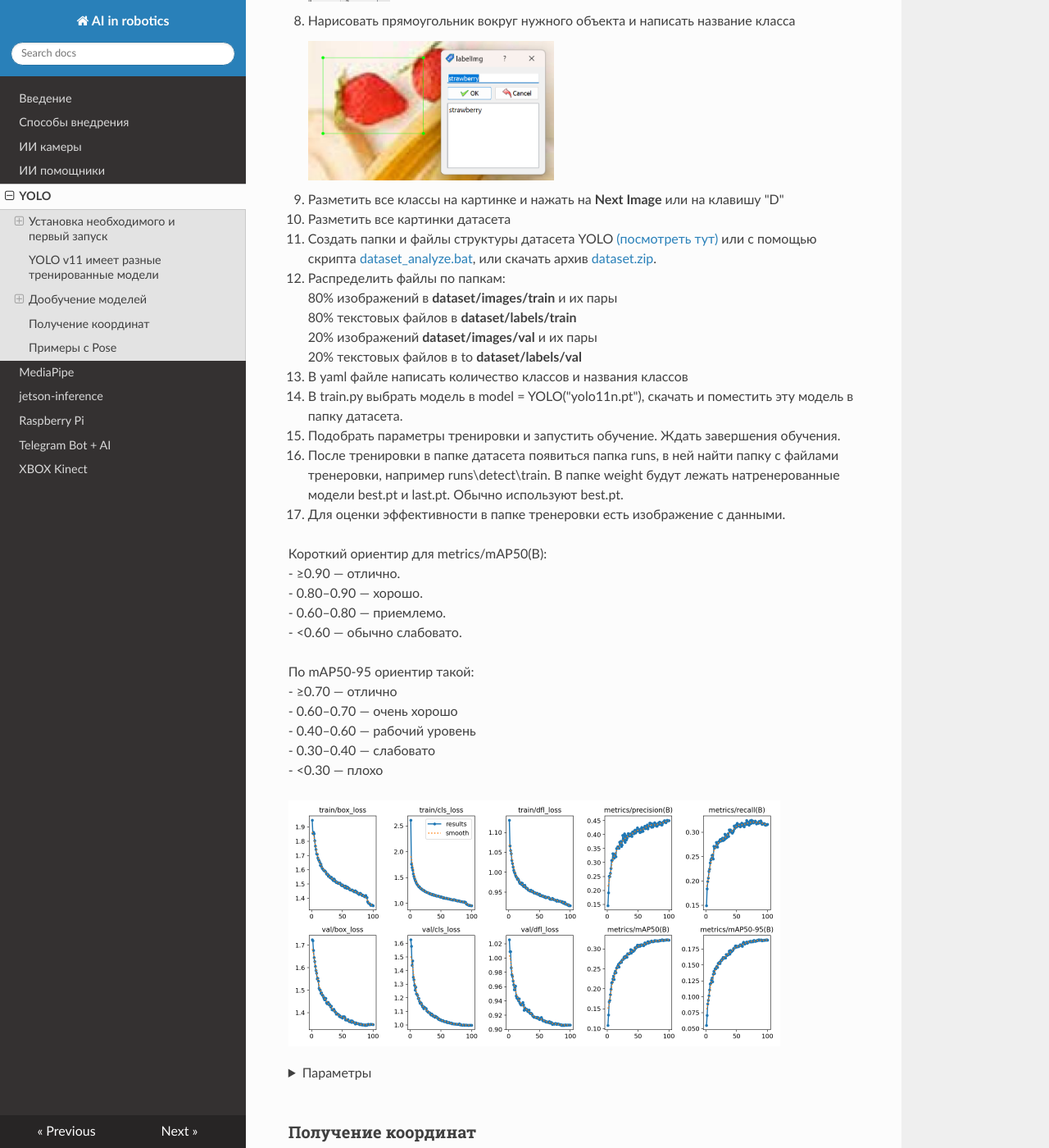
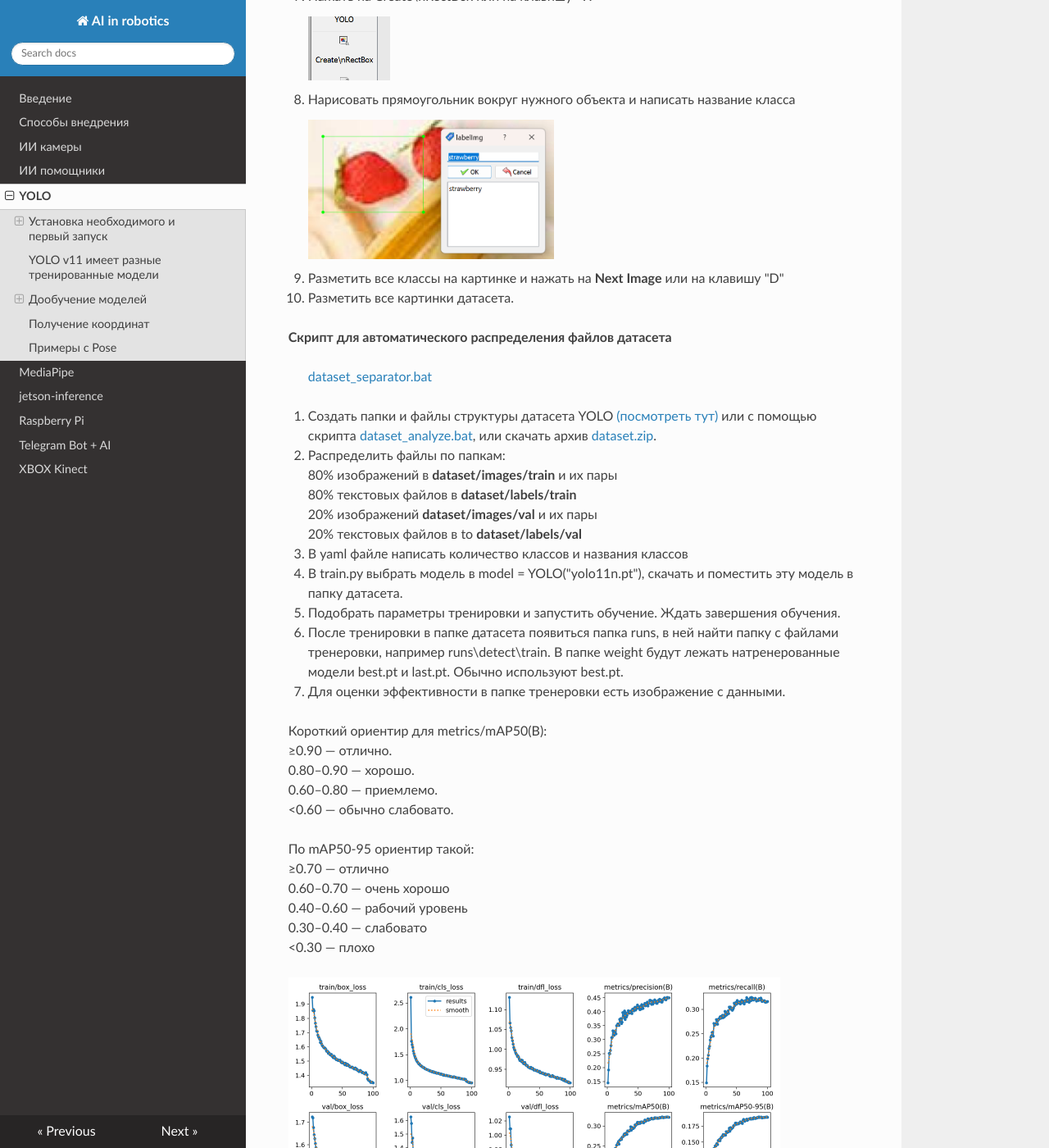
Before and after one commit to aztechell/AI-in-robotics, an MkDocs documentation site: the page built from docs/yolo.md, in a window 1280 px wide and 1400 px high, scrolled down 5765 px. Shown: the whole window at 82% size. Built offline with MkDocs 1.6.1, drawn with Linux system fonts in a browser that asks for light colours; nearby versions of some CDN libraries; some of the changed text lies outside the part shown.

Commit message:
adding info

```diff
--- a/docs/yolo.md
+++ b/docs/yolo.md
@@ -278,6 +278,9 @@
 80% изображений идут в папку train, 20% в val.
 Либо же 70% - train, 20% - val, 10% - test.
 
+Скрипт для автоматического распределения файлов датасета
+> [dataset_separator.bat](files/dataset_separator.bat)
+
 Скрипт для подсчёта файлов датасета:
 
 > [dataset_analyze.bat](files/dataset_analyze.bat)
@@ -312,7 +315,11 @@
 8. Нарисовать прямоугольник вокруг нужного объекта и написать название класса
 <img src="../img/img_25.png" alt="desc" width="300">
 9. Разметить все классы на картинке и нажать на **Next Image** или на клавишу "D"
-10. Разметить все картинки датасета
+10. Разметить все картинки датасета.
+
+**Скрипт для автоматического распределения файлов датасета**
+> [dataset_separator.bat](files/dataset_separator.bat)
+
 11. Создать папки и файлы структуры датасета YOLO [(посмотреть тут)](yolo.md#датасет) или с помощью скрипта [dataset_analyze.bat](files/dataset_analyze.bat), или скачать архив [dataset.zip](files/dataset.zip).
 12. Распределить файлы по папкам:
 80% изображений в **dataset/images/train** и их пары
@@ -326,17 +333,17 @@
 17. Для оценки эффективности в папке тренеровки есть изображение с данными.
 
 Короткий ориентир для metrics/mAP50(B):
-- ≥0.90 — отлично.
-- 0.80–0.90 — хорошо.
-- 0.60–0.80 — приемлемо.
-- <0.60 — обычно слабовато.
+≥0.90 — отлично.
+0.80–0.90 — хорошо.
+0.60–0.80 — приемлемо.
+<0.60 — обычно слабовато.
 
 По mAP50-95 ориентир такой:
-- ≥0.70 — отлично
-- 0.60–0.70 — очень хорошо
-- 0.40–0.60 — рабочий уровень
-- 0.30–0.40 — слабовато
-- <0.30 — плохо
+≥0.70 — отлично
+0.60–0.70 — очень хорошо
+0.40–0.60 — рабочий уровень
+0.30–0.40 — слабовато
+<0.30 — плохо
 
 <img src="../img/results.png" alt="desc" width="600">
 
```
Also changed, not shown: 1 other file.
